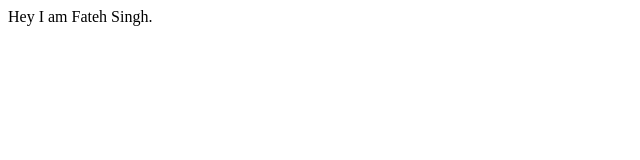
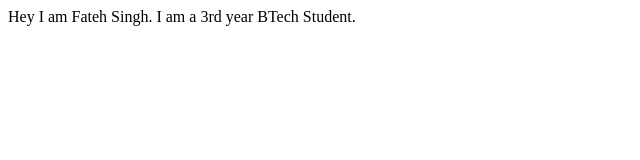
Before and after one commit to manavdas1999/demo-site, a plain HTML site: page index.html in a window 1280 px wide. Shown: the whole page, without its empty margins (0-640 px from the left). Drawn offline with Linux system fonts and the light colour scheme.

Commit message:
Update index.html

```diff
--- a/index.html
+++ b/index.html
@@ -8,6 +8,7 @@
 </head>
 <body>
     Hey I am Fateh Singh.
+    I am a 3rd year BTech Student.
 
 </body>
 </html>
```
